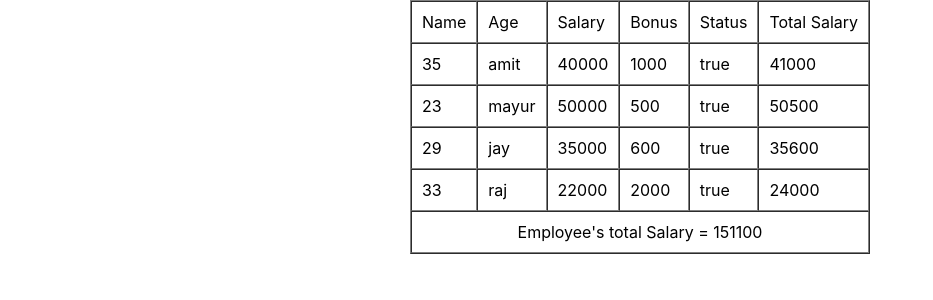
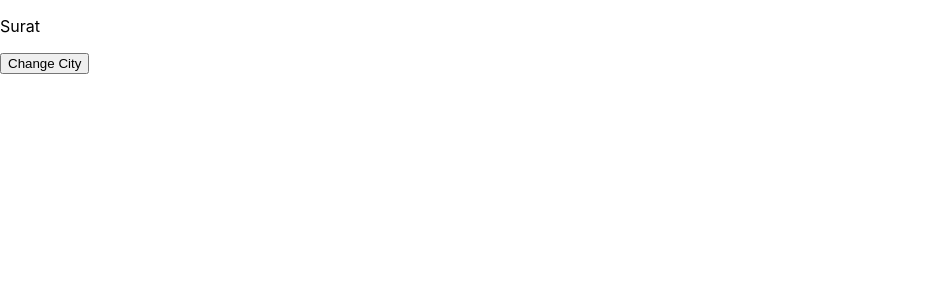
Before and after one commit to Swati-Ginoya/project1, a React (Create React App) app in the folder project1/: page / in a window 1280 px wide. Shown: the top 300 px of the page, without its empty margins (0-933 px from the left). Built offline with nearby package versions, Linux system fonts and the light colour scheme.

Commit message:
Class-based-component(City)

```diff
--- a/project1/src/App.js
+++ b/project1/src/App.js
@@ -1,93 +1,11 @@
-import logo from './logo.svg';
-import './App.css';
-import Demo from './component/Demo';
+import React from 'react';
+import City from './container/City';
 
-function App() {
-  let data =
-[
-    {
-      name: "amit",
-      age: 35,
-      salary: 40000,
-      bonus: 1000,
-      status: true
-    },
-    {
-      name: "ajay",
-      age: 25,
-      salary: 38000,
-      bonus: 2000,
-      status: false
-    },
-    {
-      name: "mayur",
-      age: 23,
-      salary: 50000,
-      bonus: 500,
-      status: true
-    },
-    {
-      name: "jay",
-      age: 29,
-      salary: 35000,
-      bonus: 600,
-      status: true
-    },
-    {
-      name: "raj",
-      age: 33,
-      salary: 22000,
-      bonus: 2000,
-      status: true
-    },
-  ]
-
-  let fData = data.filter((d,i) => d.status === true);
-  console.log(fData);
-
-  let ans = fData.reduce((acc,d,i) => acc + d.salary + d.bonus ,0);
-  console.log(ans);
+function App(props) {
   return (
-    <table border="1" align="center" cellPadding="10" cellSpacing="0">
-      <tr>
-        <td>Name</td>
-        <td>Age</td>
-        <td>Salary</td>
-        <td>Bonus</td>
-        <td>Status</td>
-        <td>Total Salary</td>
-      </tr>
-      {
-       fData.map((d,i) => {
-
-        let {name, age, salary, bonus, status} = d;
-
-         return(
-          <tr key={i}>
-            <td>{age}</td>
-            <td>{name}</td>
-            <td>{salary}</td>
-            <td>{bonus}</td>
-            <td>{status.toString()}</td>
-            <td>{salary + bonus}</td>
-          </tr>
-         )
-       })
-      }
-
-{
-       fData.map((d,i) => {
-
-        let {name, age, salary, bonus, status} = d;
-
-         return(
-          <tr key={i}>
-            {i === 0 ? <td colSpan={6} align="center">Employee's total Salary = {ans}</td> :null}
-          </tr>
-         )
-       })
-      }
-    </table>
+    <div>
+      <City />
+    </div>
   );
 }
 
--- /dev/null
+++ b/project1/src/container/City.js
@@ -0,0 +1,26 @@
+import React, { Component } from 'react';
+
+class City extends Component {
+    constructor(props) {
+        super(props);
+        this.state = {
+            CityName :'Surat'
+        }
+    }
+    ChangeCountry = () => {
+        this.setState({
+            CityName : 'Gandhinagar'
+        })
+    }
+
+    render() {
+        return (
+            <div>
+                <p>{this.state.CityName}</p>
+                <button onClick={() => this.ChangeCountry()} className="btn">Change City</button>
+            </div>
+        );
+    }
+}
+
+export default City;
```
